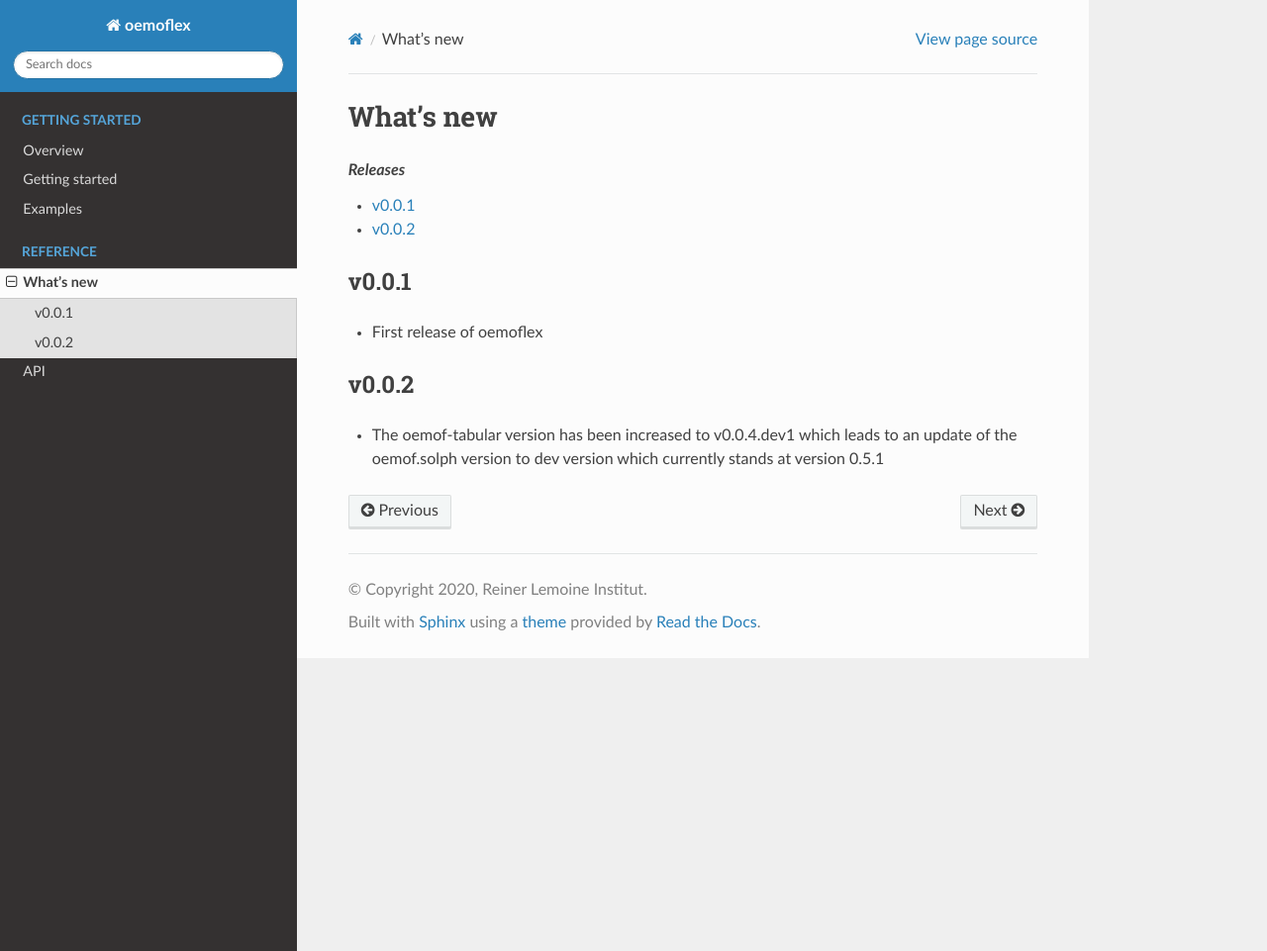
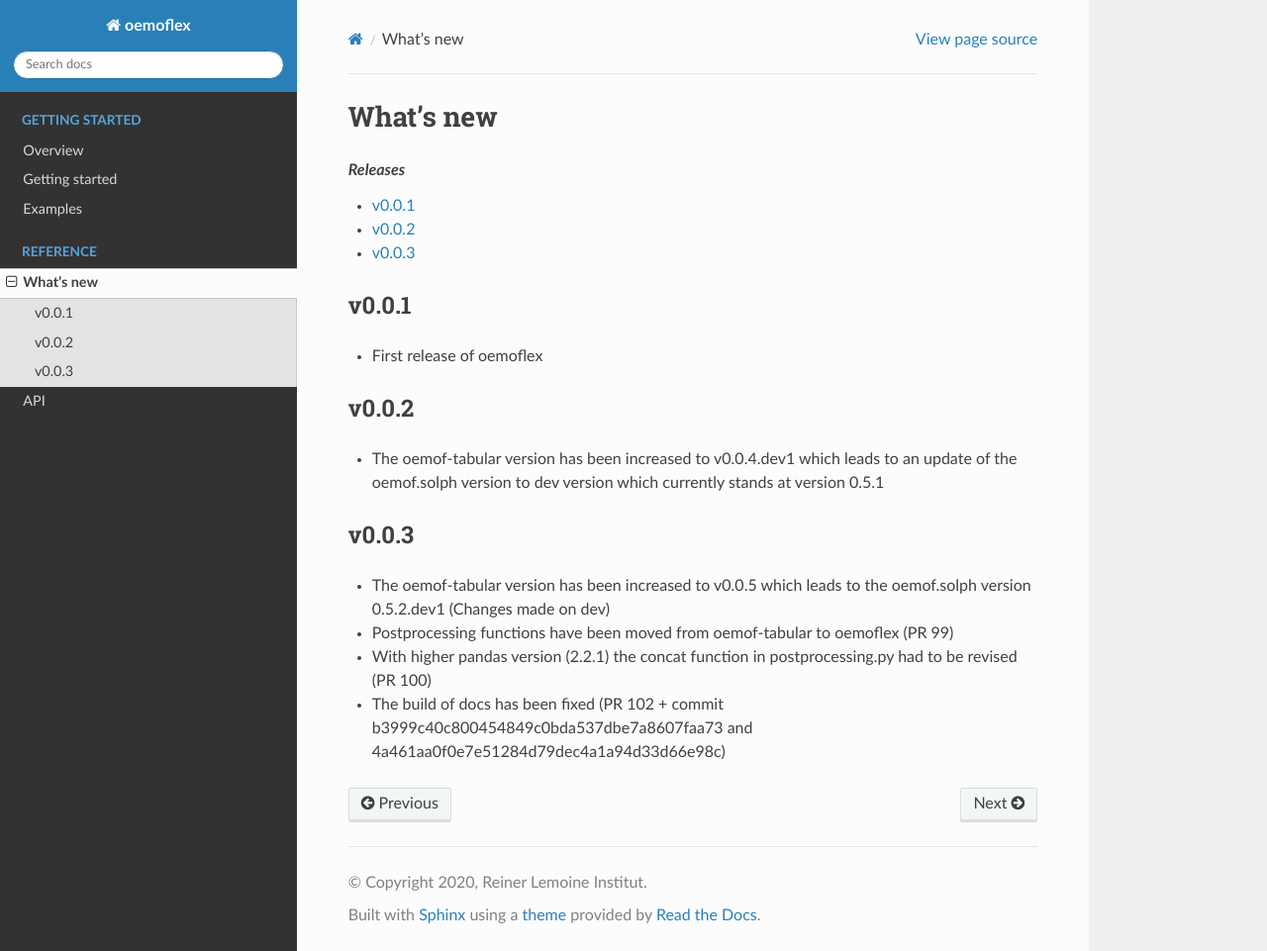
Before and after one commit to rl-institut/oemoflex, a Sphinx documentation site: the page built from docs/whats_new.rst, in a window 1280 px wide and 961 px high. Shown: the whole window at 99% size. Built offline with Sphinx 7.4.7 and the Read the Docs theme 2.0.0, drawn with Linux system fonts in a browser that asks for light colours.

Commit message:
Update whats new v0.0.3 and include in docs

```diff
--- a/docs/whats_new.rst
+++ b/docs/whats_new.rst
@@ -11,3 +11,4 @@ What's new
 
 .. include::  whats_new/v0-0-1.rst
 .. include::  whats_new/v0-0-2.rst
+.. include::  whats_new/v0-0-3.rst
--- a/docs/whats_new/v0-0-3.rst
+++ b/docs/whats_new/v0-0-3.rst
@@ -6,3 +6,5 @@ v0.0.3
 * Postprocessing functions have been moved from oemof-tabular to oemoflex (PR 99)
 * With higher pandas version (2.2.1) the concat function in postprocessing.py had to be revised
   (PR 100)
+* The build of docs has been fixed (PR 102 + commit b3999c40c800454849c0bda537dbe7a8607faa73
+  and 4a461aa0f0e7e51284d79dec4a1a94d33d66e98c)
```
